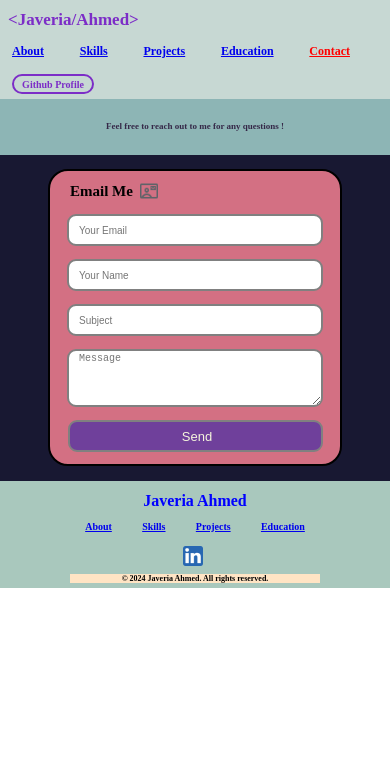
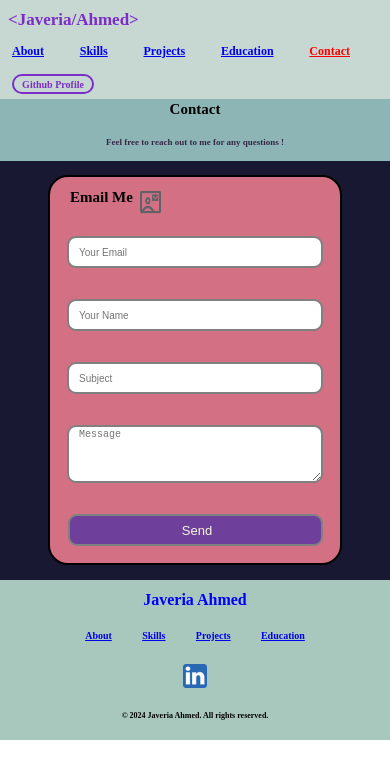
Before and after one commit to Javeria-Ahmed9/Portfolio, a React (Vite) app: page /contact in a window 390 px wide. Shown: the top 778 px of the page. Built offline with nearby package versions, Linux system fonts and the light colour scheme.

Commit message:
LinkedIn icon size was changed.

```diff
--- a/src/Contact.css
+++ b/src/Contact.css
@@ -131,11 +131,11 @@
 
 @media (max-width:768px) {
     #kDiv {
-        padding-top: 75px;
+        padding-top: 91px;
     }
 
     #InnerDiv3 {
-        height: 80px;
+        height: 70px;
         font-size: 6px;
 
     }
@@ -147,7 +147,7 @@
 
 
     #qw {
-        height: 293px;
+        height: 386px;
         width: 290px;
         margin-top: 14px;
     }
@@ -155,7 +155,7 @@
     #h1id {
 
         padding-top: 9px;
-        margin-bottom: 4px;
+        margin-bottom: 10px;
         padding-left: 20px;
         display: flex;
     }
@@ -164,7 +164,7 @@
         height: 26px;
         width: 240px;
         font-size: 10px;
-        margin-bottom: 13px;
+        margin-bottom: 31px;
     }
 
     #btnj {
@@ -183,8 +183,8 @@
     }
 
     #imgicon {
-        height: 20px;
-        width: 18px;
+        height: 30px;
+        width: 21px;
         padding-left: 7px;
         margin-bottom: 9px;
 
@@ -192,7 +192,7 @@
     }
 
     #tt {
-        height: 107px;
+        height: 160px;
         margin-top: 15px;
     }
 
@@ -203,15 +203,15 @@
     }
 
     #lk {
-        height: 20px;
+        height: 24px;
         width: 25px;
     }
 
     #wsd {
-        background-color: bisque;
         width: 250px;
         font-size: 8px;
         text-align: center;
+        margin-top: 23px;
     }
 
     #tw01 {
@@ -221,8 +221,8 @@
     }
 
     .rtyu {
-        margin-top: 0px;
+        margin-top: 10px;
 
-        margin-bottom: 10px;
+        margin-bottom: 19px;
     }
 }
--- a/src/Education.css
+++ b/src/Education.css
@@ -145,7 +145,7 @@
 @media (max-width:768px) {
     #mDiv {
         width: 100vw;
-        height: 91vh;
+        height: 88.5vh;
         padding-top: 87px;
     }
 
@@ -167,7 +167,7 @@
         height: 120.5px;
         width: 327px;
         box-shadow: rgba(224, 184, 96, 0.849) 0px 10px 20px, rgba(0, 0, 0, 0.23) 0px 6px 6px;
-        margin-top: 30px;
+        margin-top: 35px;
     }
 
 
--- a/src/Projects.css
+++ b/src/Projects.css
@@ -69,8 +69,8 @@ a {
 @media (max-width:768px) {
     #maindivID {
         width: 100vw;
-        height: 105vh;
-        padding-top: 87px;
+        height: 104vh;
+        padding-top: 91px;
     }
 
     #mainDiv1 {
--- a/src/Skills.css
+++ b/src/Skills.css
@@ -108,8 +108,8 @@
 
 @media (max-width:768px) {
     #main3 {
-        height: 117vh;
-        padding-top: 87px;
+        height: 116.5vh;
+        padding-top: 91px;
         background-color: rgb(24, 24, 50);
     }
 
```
